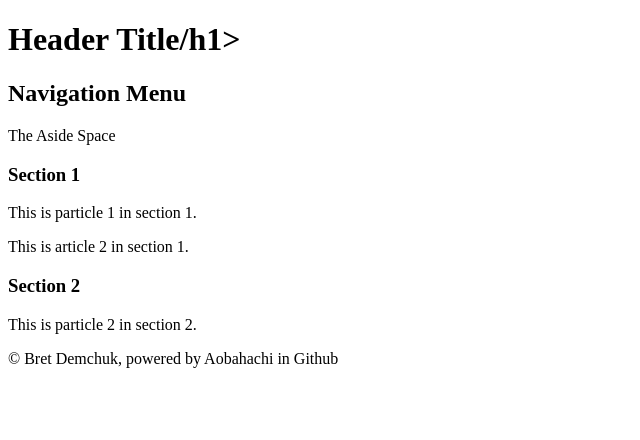
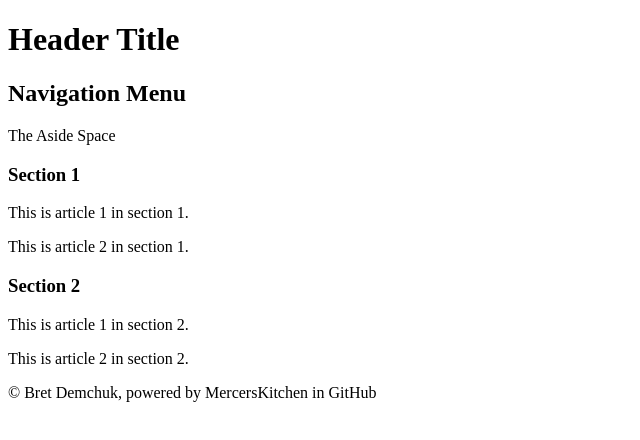
Before and after one commit to Aobahachi/Essay-Project, a plain HTML site: page index.html in a window 1280 px wide. Shown: the whole page, without its empty margins (0-640 px from the left). Drawn offline with Linux system fonts and the light colour scheme.

Commit message:
New website

```diff
--- a/index.html
+++ b/index.html
@@ -1,36 +1,47 @@
 <!DOCTYPE html>
+
 <html lang="en" dir="ltr">
+
   <head>
     <meta charset="utf-8">
+
     <title>Essay Project</title>
-    <meta name="author" content="Bret Demchuk" >
-    <meta name="description" content=""> <!--Webpage Description-->
-    <meta name="keywords" content=""> <!--key words for searching-->
-    <meta name="viewpoint" content="width=device-witdth, initial-scale=1.0">
+
+    <meta name="author" content="Bret Demchuk">
+    <meta name="description" content=""> <!-- Webpage Description -->
+    <meta name="keywords" content=""> <!-- key words for searching -->
+    <meta name="viewport" content="width=device-width, initial-scale=1.0">
+
   </head>
+
   <body>
-    <header><h1>Header Title/h1></header>
+
+    <header><h1>Header Title</h1></header>
     <nav><h2>Navigation Menu</h2></nav>
     <aside><p>The Aside Space</p></aside>
-  </section>
+    <section>
       <h3>Section 1</h3>
       <article>
-        <p> This is particle 1 in section 1.</p>
+        <p>This is article 1 in section 1.</p>
       </article>
       <article>
         <p>This is article 2 in section 1.</p>
-
+      </article>
+    </section>
+    <section>
       <h3>Section 2</h3>
       <article>
-        <p> This is particle 2 in section 2.</p>
+        <p>This is article 1 in section 2.</p>
+      </article>
+      <article>
+        <p>This is article 2 in section 2.</p>
       </article>
     </section>
-
 
   </body>
 
   <footer>
-    <p>&copy Bret Demchuk, powered by Aobahachi in Github</p>
-</footer>
+    <p>&copy Bret Demchuk, powered by MercersKitchen in GitHub</p>
+  </footer>
 
 </html>
```
